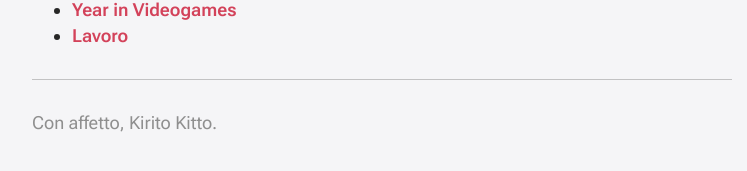
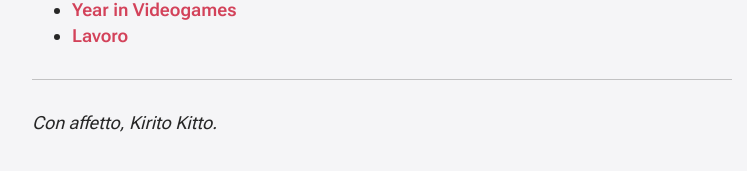
Before and after one commit to KiritoKitto/kiritokitto.github.io, a Jekyll site: the page built from index.md, in a window 1280 px wide. Shown: the part 481-652 px from the top of the page, without its empty margins (258-1005 px from the left). Built offline with Jekyll 4.4.1, drawn with Linux system fonts in a browser that asks for light colours; our own code applies the rules of GitHub Pages for plain Markdown files; a script that is not in the unit is left out.

Commit message:
multiple changes

```diff
--- a/css/dark.css
+++ b/css/dark.css
@@ -11,7 +11,7 @@
 
     --color-highlight: rgb(98,158,251);
 
-    --graph-base01: rgb(51, 51, 51);
-    --graph-base02: rgb(77, 77, 77);
-    --graph-base03: rgb(120, 120, 120);
+    --graph-base01: rgb(40, 40, 40);
+    --graph-base02: rgb(65, 65, 65);
+    --graph-base03: rgb(90, 90, 90);
 }
--- a/css/light.css
+++ b/css/light.css
@@ -2,8 +2,8 @@
     --font: "Roboto Flex", sans-serif;
     --font-title: "Roboto Mono", sans-serif;
 
-    --color-background: #F5F5F7;
-    --color-background-secondary: #FFFFFF;
+    --color-background: rgba(245, 245, 247,1);
+    --color-background-secondary: rgba(175, 175, 180,0.2);
 
     --color-primary: rgb(0, 0, 4);
     --color-secondary: rgb(39, 39, 39);
--- a/css/style.css
+++ b/css/style.css
@@ -171,4 +171,3 @@
 a:hover { text-decoration: underline; }
 
 nav a { margin-right: 8px; }
-em { color: var(--color-tertiary);font-style: normal; }
```
Also changed, not shown: post/24 Games.md (+5 -5 lines).
